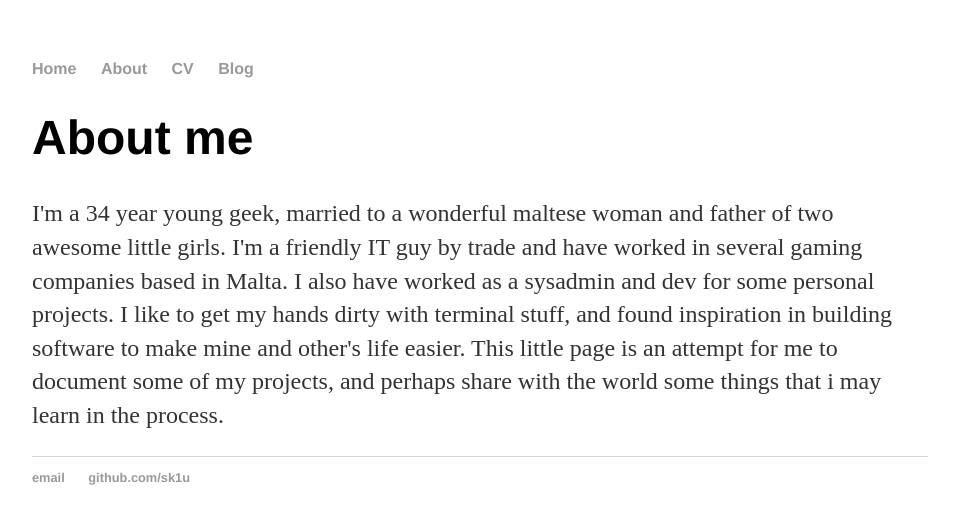
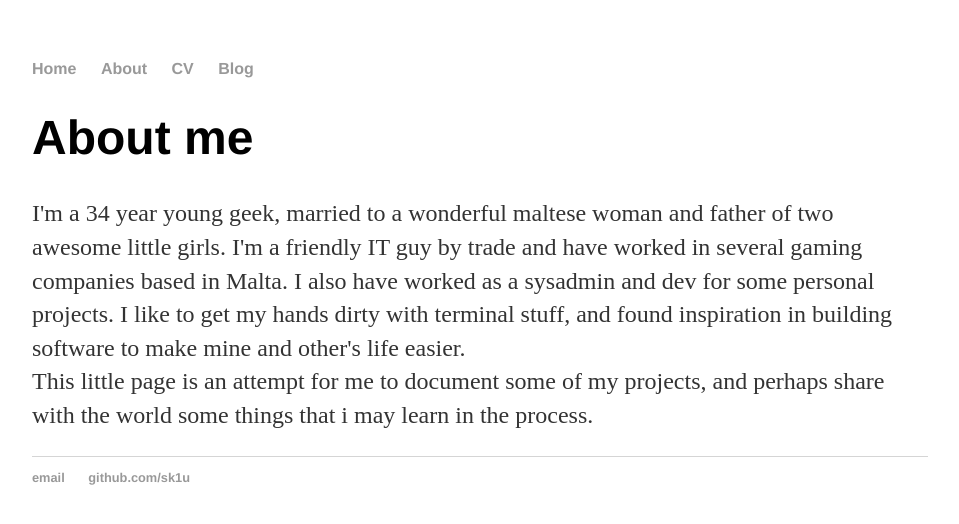
Before and after one commit to maiku1008/maiku1008.github.io, a Jekyll site: the page built from about/index.html, in a window 1280 px wide. Shown: the top 524 px of the page, without its empty margins (160-1119 px from the left). Built offline with Jekyll 4.4.1, drawn with Linux system fonts in a browser that asks for light colours.

Commit message:
changes to text

```diff
--- a/about/index.html
+++ b/about/index.html
@@ -7,8 +7,7 @@ title: Michael Cuffaro, IT Guy
 	<p>I'm a 34 year young geek, married to a wonderful maltese woman and father of two awesome little girls.
   I'm a friendly IT guy by trade and have worked in several gaming companies based in Malta.
   I also have worked as a sysadmin and dev for some personal projects.
-
-  I like to get my hands dirty with terminal stuff, and found inspiration in building software to make mine and other's life easier.
+  I like to get my hands dirty with terminal stuff, and found inspiration in building software to make mine and other's life easier.<br>
   This little page is an attempt for me to document some of my projects, and perhaps share with the world some things that i may learn in the process.
 
   </p>
--- a/index.html
+++ b/index.html
@@ -4,5 +4,5 @@ title: Michael Cuffaro, IT Guy
 ---
 <div class="blurb">
 	<h1>Hi there, I'm Michael Cuffaro!</h1>
-	<p>I'm best known as 'that IT Guy' from <em>GiG</em>. Don't trust me. <a href="/about">Read more about my life...</a></p>
+	<p>I'm best known as 'that IT Guy' at  <em>GiG</em>. Nice to meet you! <a href="/about">Read more about my life...</a></p>
 </div><!-- /.blurb -->
```
